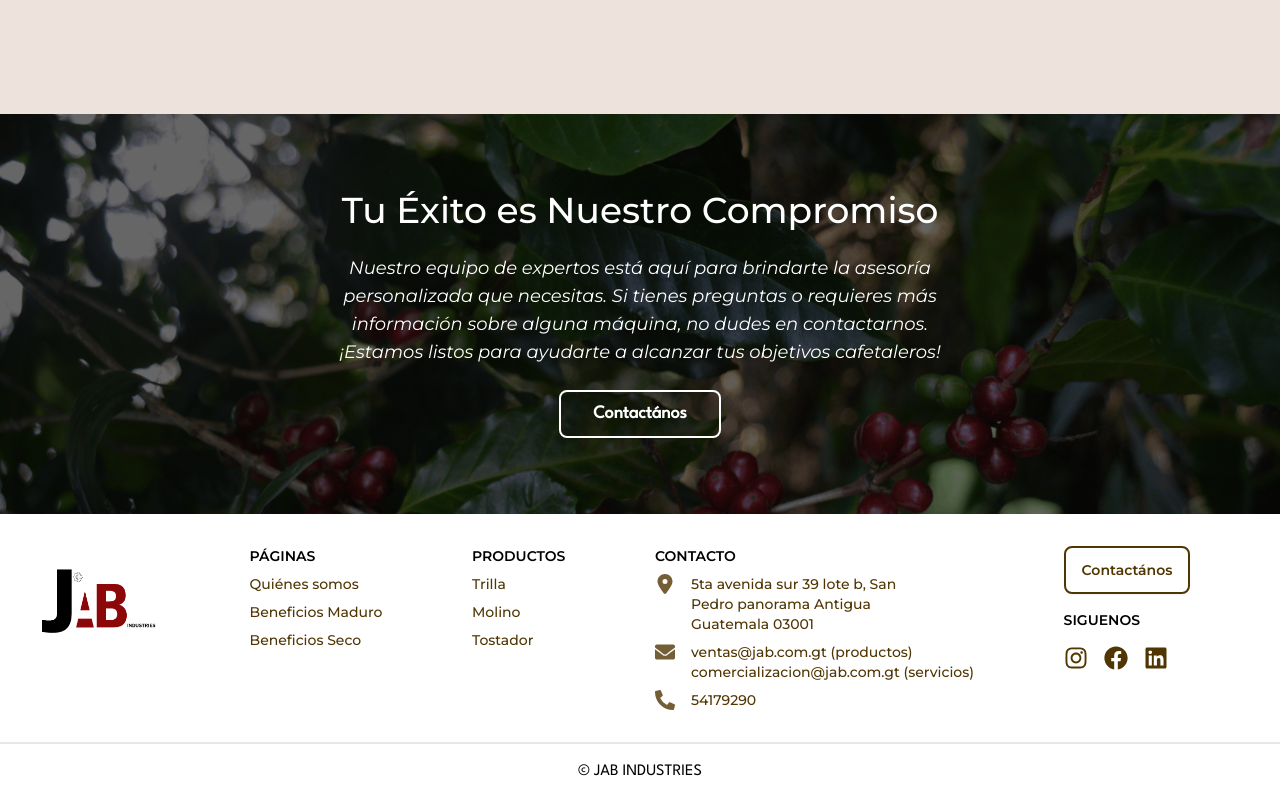
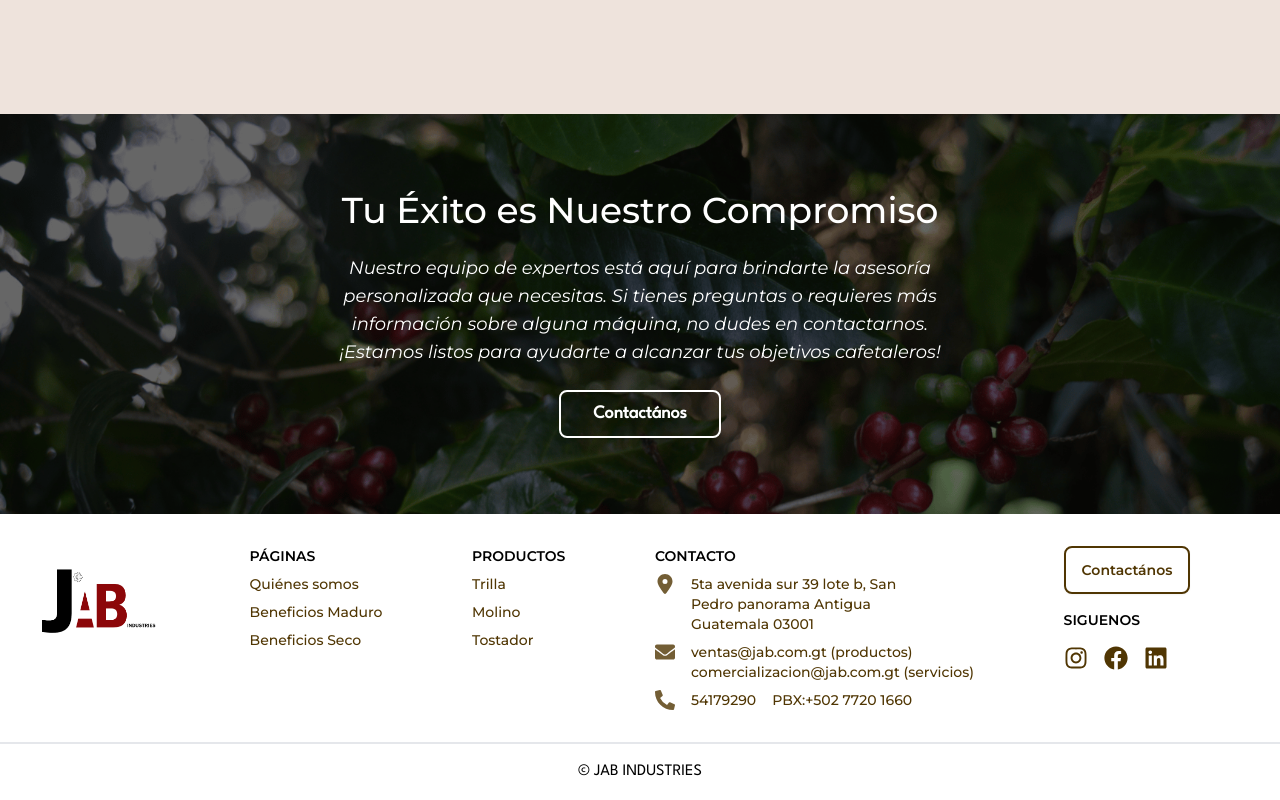
Before and after one commit to jabindustriesgt/jab-website, a Next.js app: page / in a window 1280 px wide. Shown: the part 2880-3680 px from the top of the page. Built offline with nearby package versions, Linux system fonts and the light colour scheme; no server answers; grey boxes are pictures that could not be loaded.

Commit message:
update pbx

```diff
--- a/app/contacto/page.tsx
+++ b/app/contacto/page.tsx
@@ -77,6 +77,7 @@ const ContactoPage = () => {
                 </span>
               </div>
               <a href='tel:+50254179290' className='nav_paragraph'>+502 5417 9290</a>
+              <a href="tel:+50277201660" className='nav_paragraph'>PBX:+502 7720 1660</a>
             </div>
           </div>
         </div>
--- a/components/Footer/Footer.tsx
+++ b/components/Footer/Footer.tsx
@@ -37,6 +37,7 @@ const Footer = () => {
                 <div className="link link-hover footer-subtitle">
                     <FaPhoneAlt className="footer_icon"/>
                     <Link href="tel:+50254179290">54179290</Link>
+                    <Link href="tel:+50277201660">PBX:+502 7720 1660</Link>
                 </div>
             </nav>
             <nav className='md:flex-col flex-col-reverse flex gap-4 justify-start items-start '>
```
